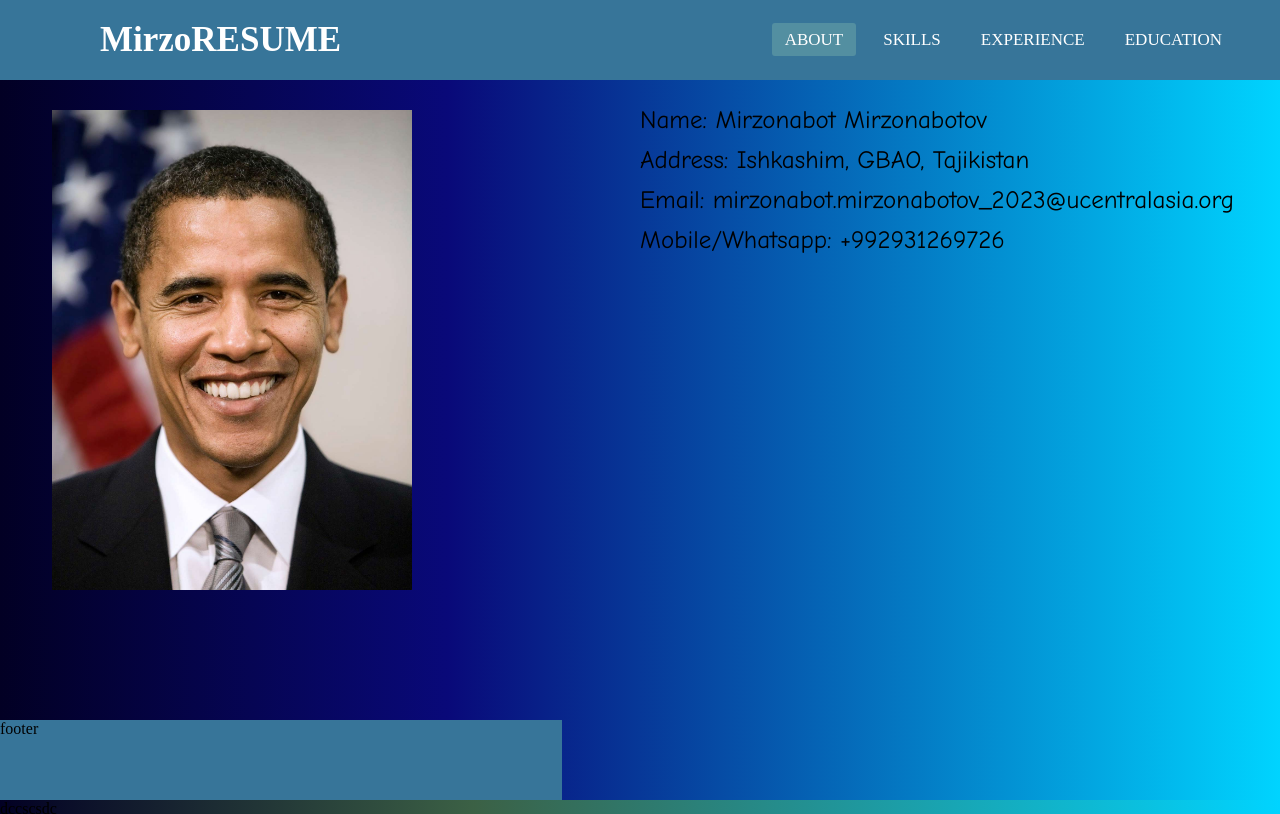
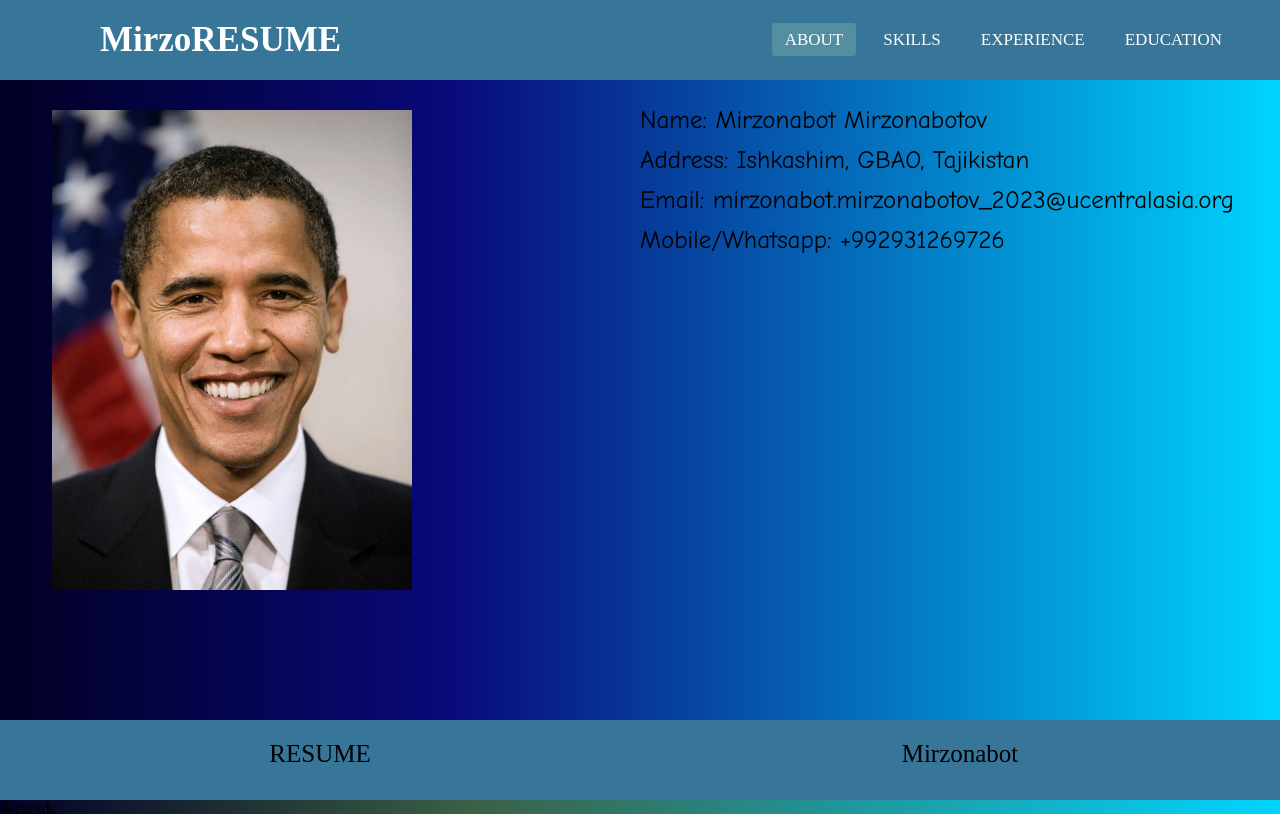
Before and after one commit to Mirzonabot/mirzonabot.github.io, a plain HTML site: page index.html in a window 1280 px wide. Shown: the top 814 px of the page. Drawn offline with Linux system fonts and the light colour scheme; a script that the page names is missing.

Commit message:
footer added

```diff
--- a/index.html
+++ b/index.html
@@ -41,7 +41,10 @@
     </section>
     <section id="experience"></section>
     <section id="education"></section>
-    <footer>footer</footer>
+    <footer>
+        <p class="left">RESUME</p>
+        <p class="right">Mirzonabot</p>
+    </footer>
     <script type="text/javascript" src="javascript.js"></script>
 </body>
 </html>
--- a/style.css
+++ b/style.css
@@ -104,12 +104,23 @@ section#education {
     background-color: rgba(23, 4, 48, 0.486);
 }
 footer {
+    display: flex;
     position: fixed;
     bottom: 0px;
     background: rgb(55, 117, 153);
     height: 80px;
-    min-width: 562px;
+    width: 100%;
+    text-align: center;
+
 }
+footer p {
+    margin-top: 20px;
+
+    width: 50%;
+    font-size: 25px;
+}
+
+
 @media (max-width: 1122px){
     label.logo {
         font-size: 30px;
@@ -128,7 +139,7 @@ footer {
     }
     .img, .credential {
         width: 100%;
-        padding-bottom: 30px;
+
     }
     .credential{
         text-align: center;
```
